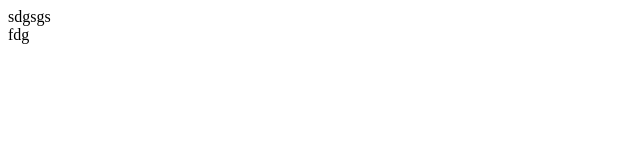
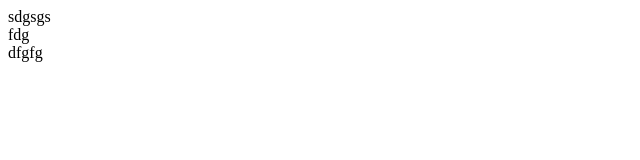
Before and after one commit to Kharko7/git-course, a plain HTML site: page index.html in a window 1280 px wide. Shown: the full height of the page, 0-640 px from the left. Drawn offline with Linux system fonts and the light colour scheme.

Commit message:
new record'

```diff
--- a/index.html
+++ b/index.html
@@ -12,7 +12,7 @@
 <body>
 	<div>fdg</div>
 	<div>
-		<div></div>
+		<div>dfgfg</div>
 	</div>
 </body>
 
```
